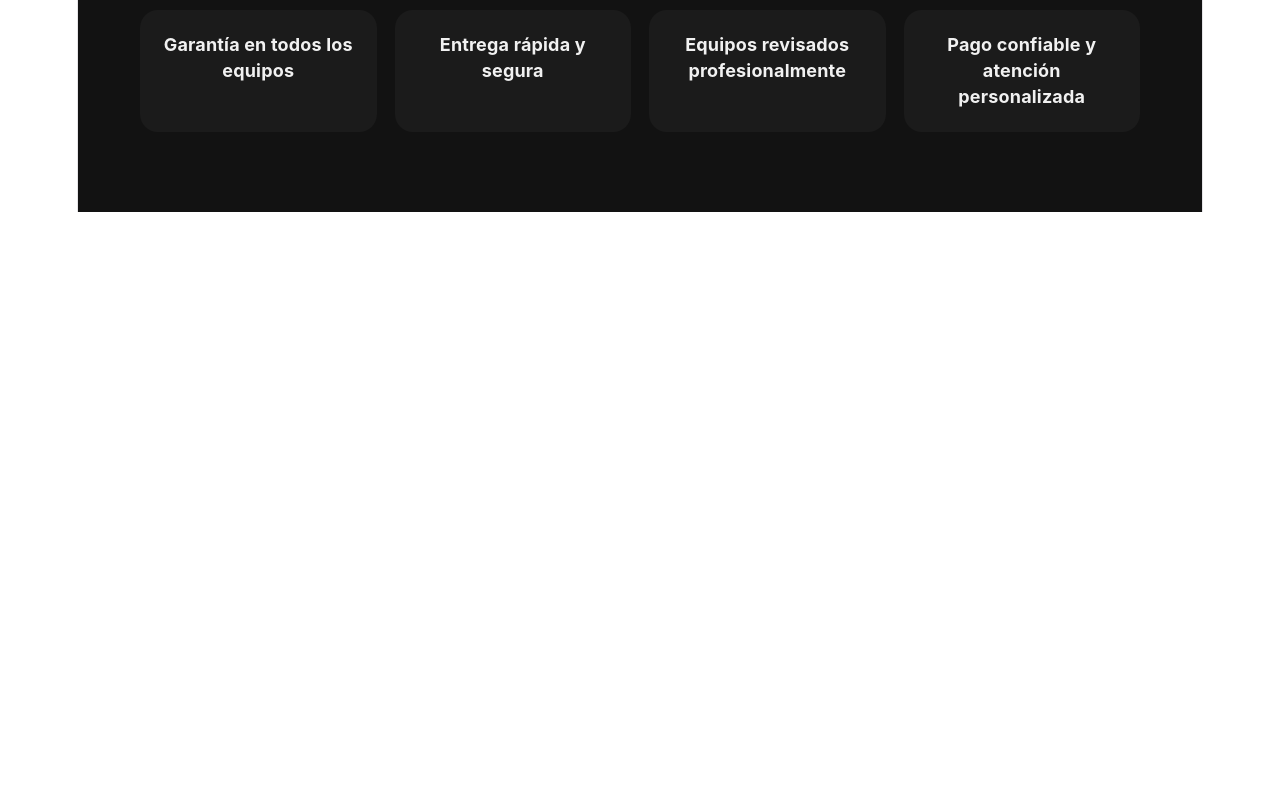
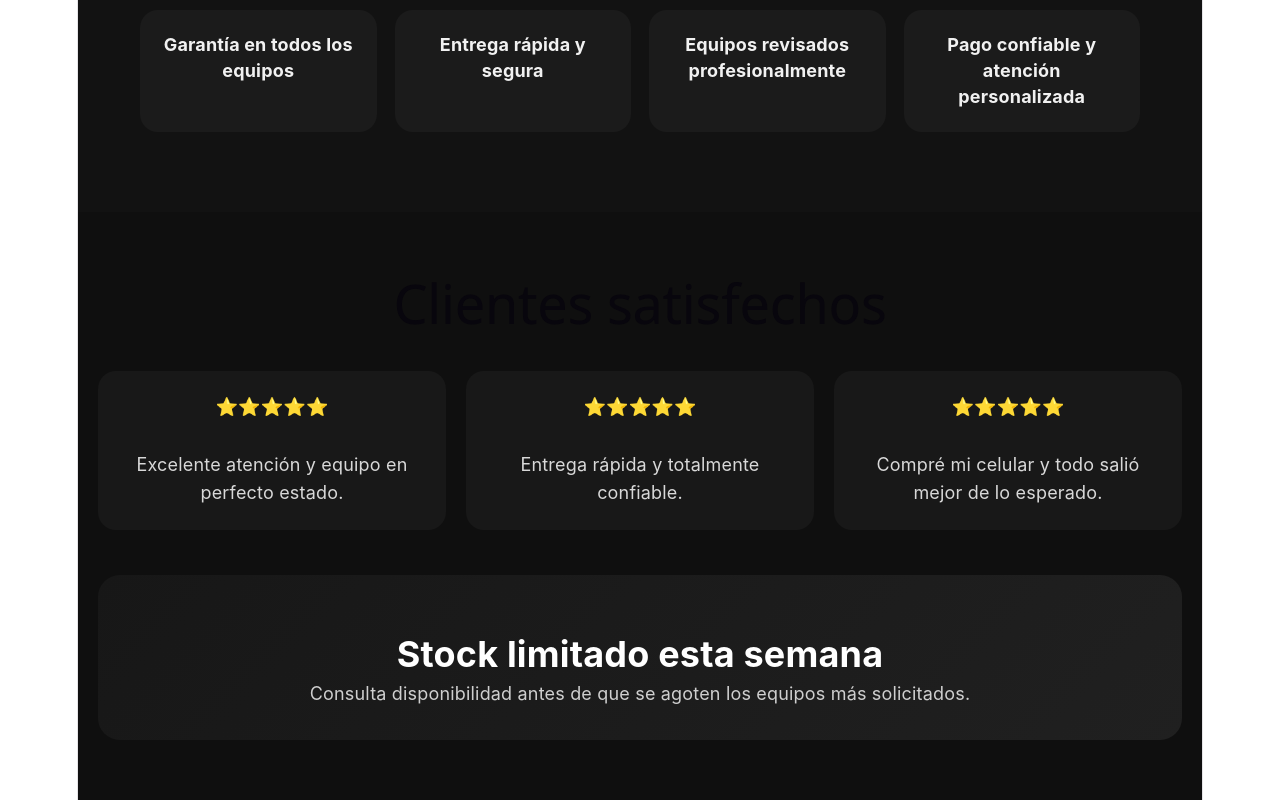
Before and after one commit to devfrank1998/mi-tienda, a React (Vite) app: page / in a window 1280 px wide. Shown: the part 1202-2002 px from the top of the page. Before the commit the page ends 1414 px from the top, so only its background shows below. Built offline with nearby package versions, Linux system fonts and the light colour scheme.

Commit message:
agrega testimonios y urgencia elegante

```diff
--- a/src/App.jsx
+++ b/src/App.jsx
@@ -215,13 +215,97 @@ export default function App() {
                   fontWeight: "700",
                   color: "#f1f1f1"
                 }}
+
               >
                 {b}
+
               </div>
             ))}
           </div>
         </div>
       </section>
+      {/* TESTIMONIOS + CTA ELEGANTE */}
+<section
+  style={{
+    padding: "60px 20px",
+    background: "#0f0f0f"
+  }}
+>
+  <div
+    style={{
+      maxWidth: "1100px",
+      margin: "0 auto"
+    }}
+  >
+    <h2
+      style={{
+        textAlign: "center",
+        fontSize: "clamp(1.8rem, 5vw, 3rem)",
+        marginBottom: "35px"
+      }}
+    >
+      Clientes satisfechos
+    </h2>
+
+    <div
+      style={{
+        display: "grid",
+        gridTemplateColumns: "repeat(auto-fit, minmax(250px, 1fr))",
+        gap: "20px",
+        marginBottom: "45px"
+      }}
+    >
+      {[
+        "Excelente atención y equipo en perfecto estado.",
+        "Entrega rápida y totalmente confiable.",
+        "Compré mi celular y todo salió mejor de lo esperado."
+      ].map((t, i) => (
+        <div
+          key={i}
+          style={{
+            background: "#181818",
+            borderRadius: "18px",
+            padding: "22px",
+            color: "#d8d8d8",
+            lineHeight: "1.6"
+          }}
+        >
+          ⭐⭐⭐⭐⭐ <br /><br />
+          {t}
+        </div>
+      ))}
+    </div>
+
+    <div
+      style={{
+        background: "linear-gradient(135deg, #171717, #202020)",
+        borderRadius: "22px",
+        padding: "30px",
+        textAlign: "center"
+      }}
+    >
+      <h3
+        style={{
+          fontSize: "clamp(1.4rem, 4vw, 2rem)",
+          marginBottom: "12px"
+        }}
+      >
+        Stock limitado esta semana
+      </h3>
+
+      <p
+        style={{
+          color: "#cfcfcf",
+          maxWidth: "700px",
+          margin: "0 auto",
+          lineHeight: "1.7"
+        }}
+      >
+        Consulta disponibilidad antes de que se agoten los equipos más solicitados.
+      </p>
+    </div>
+  </div>
+</section>
     </div>
   );
 }
```
